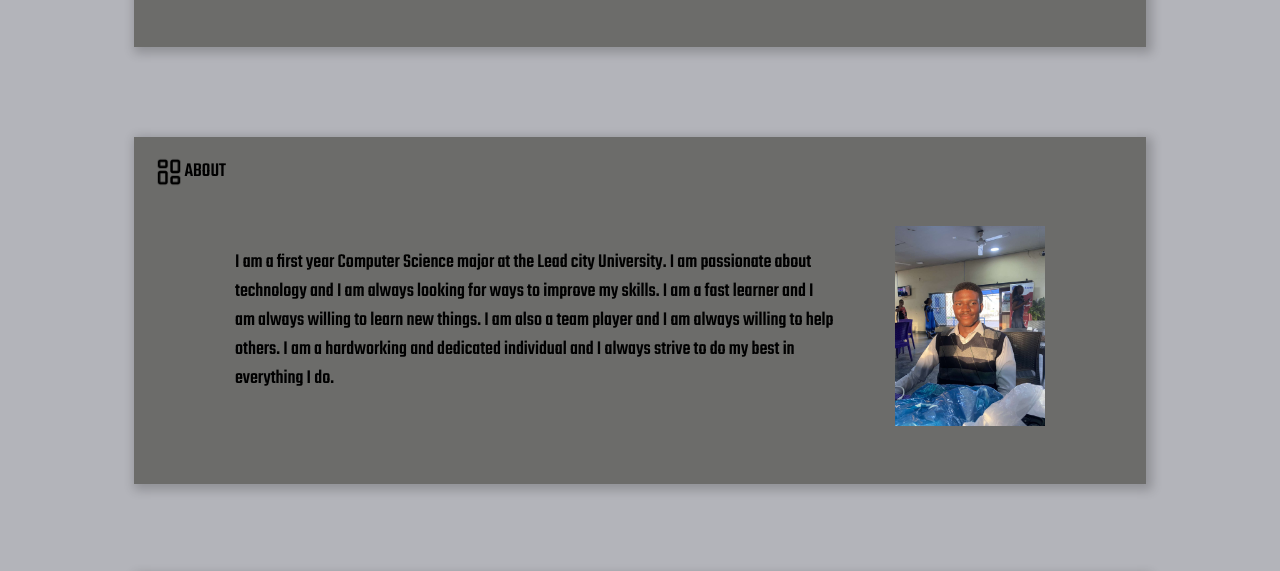
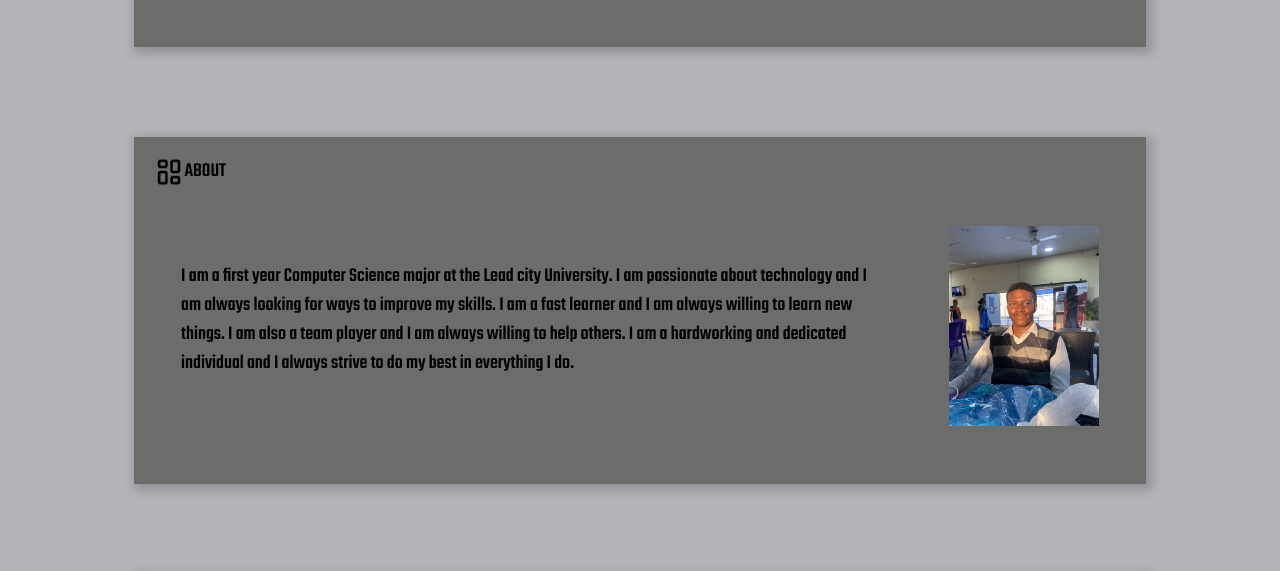
Before and after one commit to AuraOnGitHub/Bolarinwa-Omotola-Temilolu, a plain HTML site: page index.html in a window 1280 px wide. Shown: the part 591-1162 px from the top of the page. Drawn offline with Linux system fonts and the light colour scheme.

Commit message:
paragrph width update

```diff
--- a/styles.css
+++ b/styles.css
@@ -150,7 +150,7 @@ body {
   font-weight: 500;
   font-size: 20px;
   font-family: teko, sans-serif;
-  width: 600px;
+  width: 70%;
 
 }
 
```
